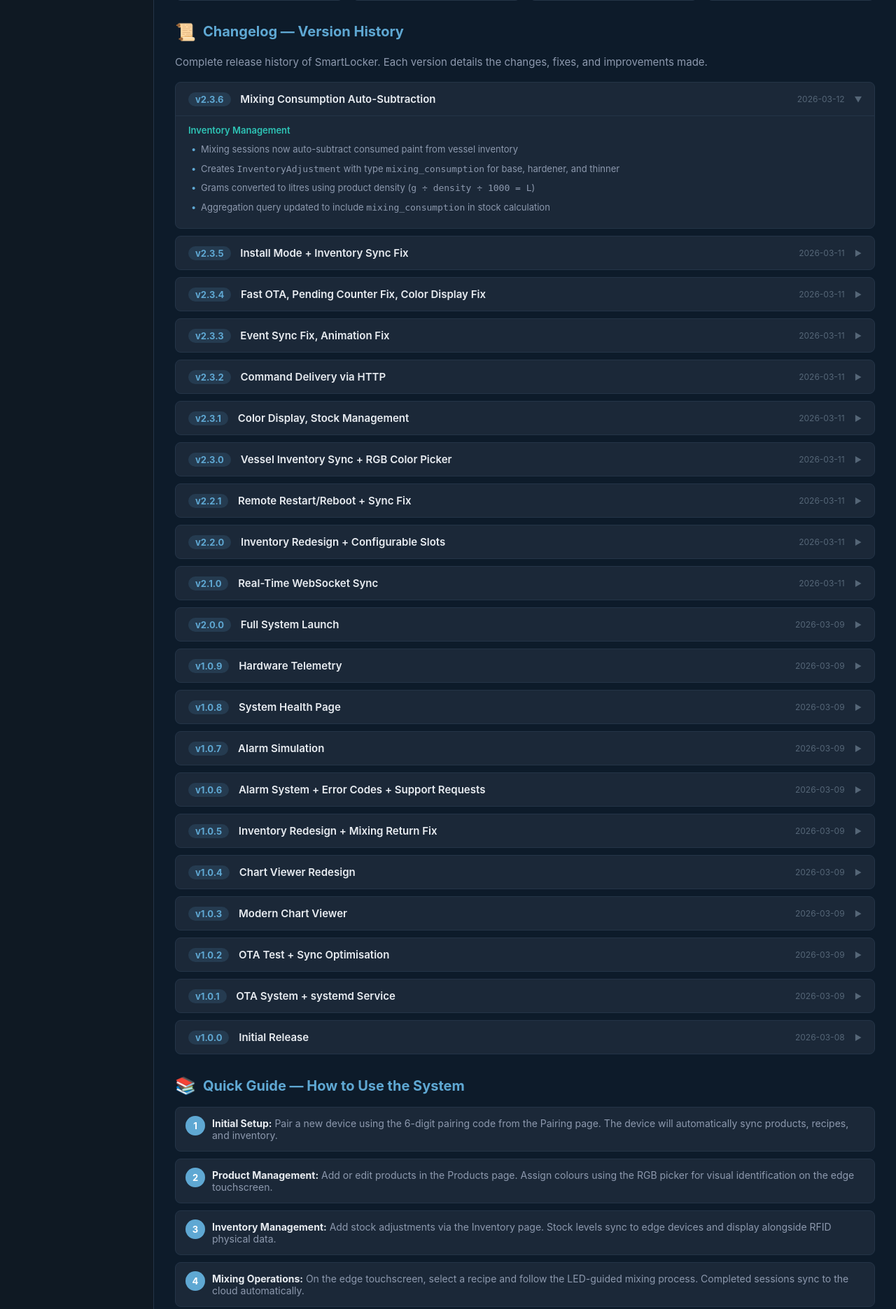
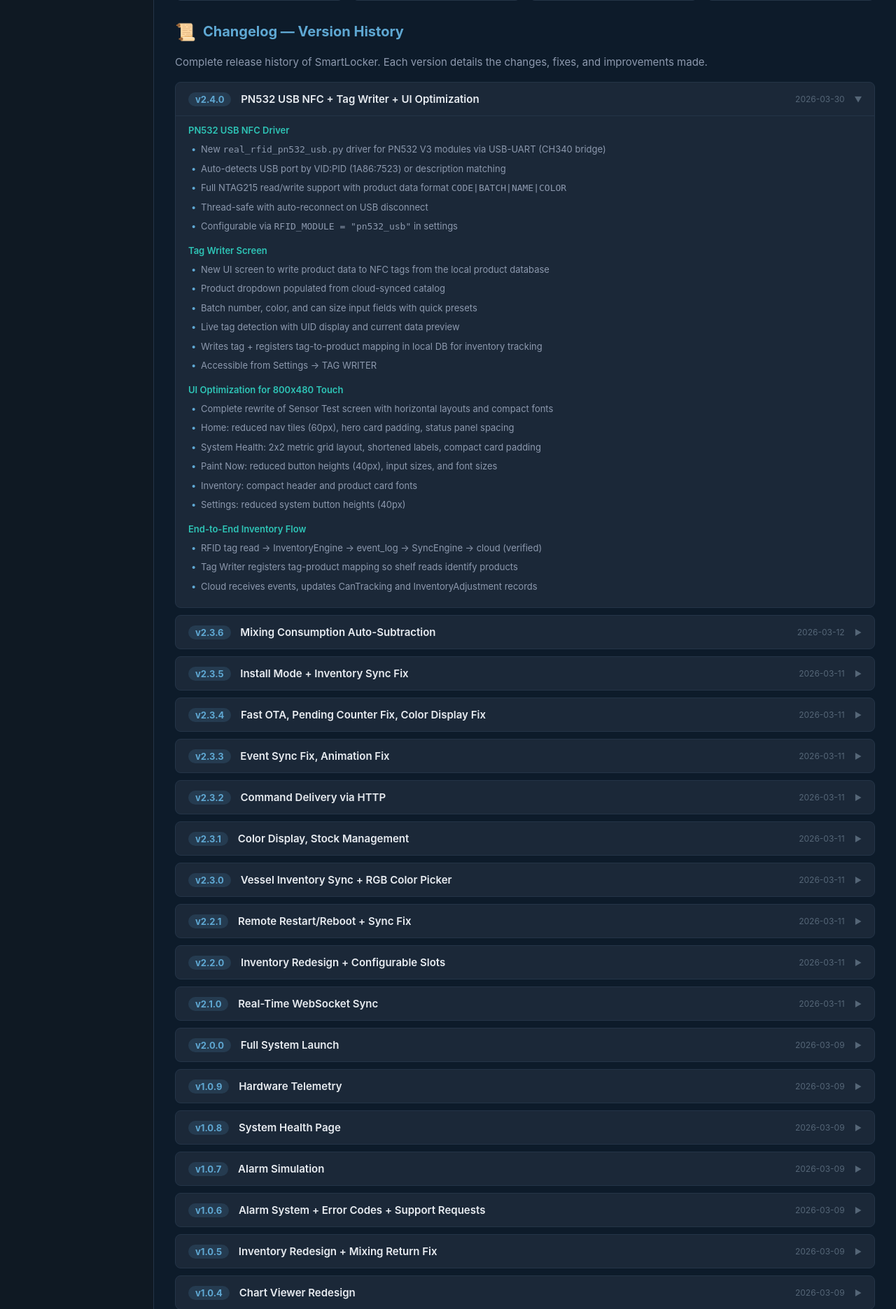
Before and after one commit to TheGuideProject/smartlocker-cloud, a FastAPI app: template app/web/templates/admin/guide.html in a window 1280 px wide. Shown: the part 2407-4278 px from the top of the page at 70% size. Run offline with FastAPI, Linux system fonts and the light colour scheme; the template is opened without the code that fills it, so the values that code supplies are empty; some libraries are stand-ins or nearby versions.

Commit message:
Update changelog: add v2.4.0 (PN532 USB, Tag Writer, UI optimization)
Co-Authored-By: Claude Opus 4.6 <noreply@anthropic.com>

```diff
--- a/app/web/templates/admin/guide.html
+++ b/app/web/templates/admin/guide.html
@@ -361,8 +361,50 @@ Sync:       Events + Mixing Sessions + Telemetry (every 30s)  |  Heartbeat (ever
         Complete release history of SmartLocker. Each version details the changes, fixes, and improvements made.
     </p>
 
+    <!-- v2.4.0 -->
+    <details class="changelog-entry" open>
+        <summary>
+            <span><span class="version-tag">v2.4.0</span> PN532 USB NFC + Tag Writer + UI Optimization</span>
+            <span class="version-date">2026-03-30</span>
+        </summary>
+        <div class="changelog-body">
+            <div class="change-subtitle">PN532 USB NFC Driver</div>
+            <ul>
+                <li>New <code>real_rfid_pn532_usb.py</code> driver for PN532 V3 modules via USB-UART (CH340 bridge)</li>
+                <li>Auto-detects USB port by VID:PID (1A86:7523) or description matching</li>
+                <li>Full NTAG215 read/write support with product data format <code>CODE|BATCH|NAME|COLOR</code></li>
+                <li>Thread-safe with auto-reconnect on USB disconnect</li>
+                <li>Configurable via <code>RFID_MODULE = "pn532_usb"</code> in settings</li>
+            </ul>
+            <div class="change-subtitle">Tag Writer Screen</div>
+            <ul>
+                <li>New UI screen to write product data to NFC tags from the local product database</li>
+                <li>Product dropdown populated from cloud-synced catalog</li>
+                <li>Batch number, color, and can size input fields with quick presets</li>
+                <li>Live tag detection with UID display and current data preview</li>
+                <li>Writes tag + registers tag-to-product mapping in local DB for inventory tracking</li>
+                <li>Accessible from Settings &rarr; TAG WRITER</li>
+            </ul>
+            <div class="change-subtitle">UI Optimization for 800x480 Touch</div>
+            <ul>
+                <li>Complete rewrite of Sensor Test screen with horizontal layouts and compact fonts</li>
+                <li>Home: reduced nav tiles (60px), hero card padding, status panel spacing</li>
+                <li>System Health: 2x2 metric grid layout, shortened labels, compact card padding</li>
+                <li>Paint Now: reduced button heights (40px), input sizes, and font sizes</li>
+                <li>Inventory: compact header and product card fonts</li>
+                <li>Settings: reduced system button heights (40px)</li>
+            </ul>
+            <div class="change-subtitle">End-to-End Inventory Flow</div>
+            <ul>
+                <li>RFID tag read &rarr; InventoryEngine &rarr; event_log &rarr; SyncEngine &rarr; cloud (verified)</li>
+                <li>Tag Writer registers tag-product mapping so shelf reads identify products</li>
+                <li>Cloud receives events, updates CanTracking and InventoryAdjustment records</li>
+            </ul>
+        </div>
+    </details>
+
     <!-- v2.3.6 -->
-    <details class="changelog-entry" open>
+    <details class="changelog-entry">
         <summary>
             <span><span class="version-tag">v2.3.6</span> Mixing Consumption Auto-Subtraction</span>
             <span class="version-date">2026-03-12</span>
```
